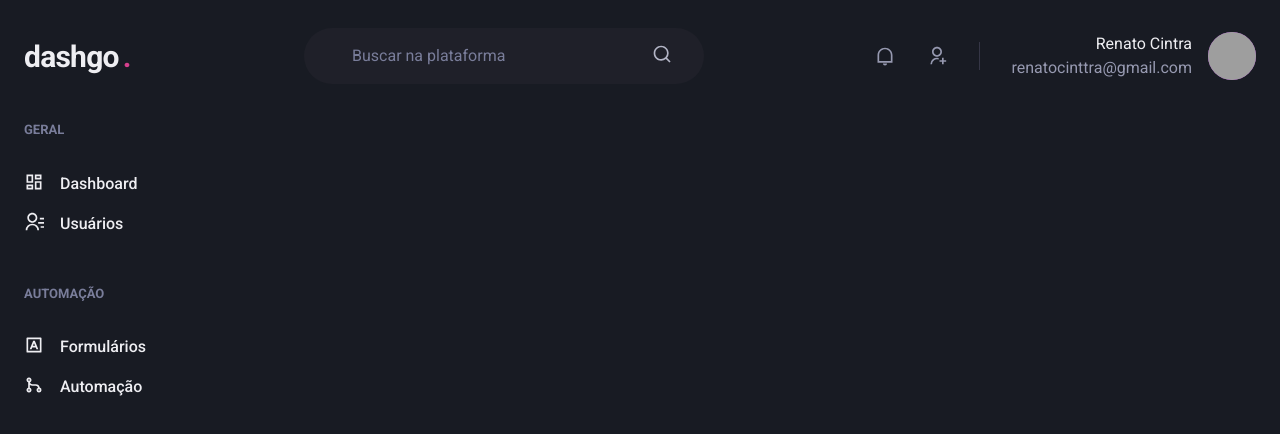
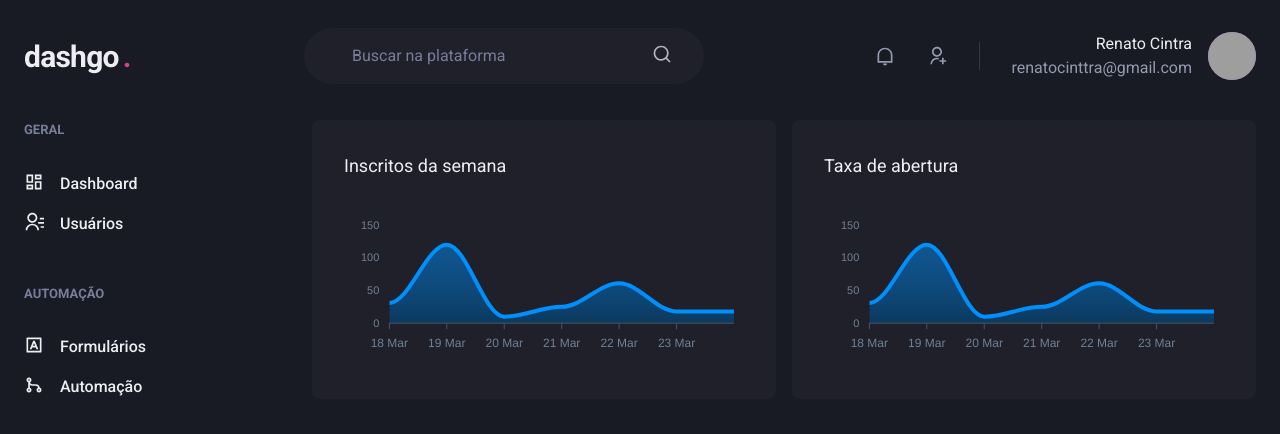
Before and after one commit to renatocinttra/dashgo, a Next.js app: page /dashboard in a window 1280 px wide. Shown: the top 434 px of the page. Built offline with nearby package versions, Linux system fonts and the light colour scheme; grey boxes are pictures that could not be loaded.

Commit message:
Finished component dashboard

```diff
--- a/package.json
+++ b/package.json
@@ -12,9 +12,11 @@
     "@chakra-ui/react": "^1.6.3",
     "@emotion/react": "^11.4.0",
     "@emotion/styled": "^11.3.0",
+    "apexcharts": "^3.26.3",
     "framer-motion": "^4.1.17",
     "next": "10.2.3",
     "react": "17.0.2",
+    "react-apexcharts": "^1.3.9",
     "react-dom": "17.0.2",
     "react-icons": "^4.2.0"
   },
--- a/src/pages/dashboard.tsx
+++ b/src/pages/dashboard.tsx
@@ -1,6 +1,63 @@
-import { Flex } from "@chakra-ui/react";
+import { Box, Flex, SimpleGrid, Text, theme } from "@chakra-ui/react";
+import dynamic from "next/dynamic"
 import { Header } from "../components/Header";
 import { Sidebar } from "../components/Sidebar";
+
+const Chart = dynamic(() => import('react-apexcharts'), {
+    ssr: false,
+})
+
+const options = {
+    chart: {
+        toolbar: {
+            show: false,
+        },
+        zoom: {
+            enabled: false,
+        },
+        foreColor: theme.colors.gray[500],
+    },
+    grid: {
+        show: false,
+    },
+    dataLabels: {
+        enabled: false,
+    },
+    tooltip: {
+        enabled: false
+    },
+    xaxis: {
+        type: 'datetime',
+        axisBorder: {
+            color: theme.colors.gray[600]
+        },
+        axisTicks: {
+            color: theme.colors.gray[600]
+        },
+        categories: [
+            '2021-03-18T00:00:00:00.000Z',
+            '2021-03-19T00:00:00:00.000Z',
+            '2021-03-20T00:00:00:00.000Z',
+            '2021-03-21T00:00:00:00.000Z',
+            '2021-03-22T00:00:00:00.000Z',
+            '2021-03-23T00:00:00:00.000Z',
+            '2021-03-24T00:00:00:00.000Z'
+        ],
+    },
+    fill: {
+        opacity: 0.3,
+        type: 'gradient',
+        gradient: {
+            shade: 'dark',
+            opacityFrom: 0.7,
+            opacityTo: 0.8,
+        },
+    },
+};
+
+const series = [
+    { name: 'serie1', data: [31, 120, 10, 25, 61, 18, 18] }
+]
 
 export default function Dashboard() {
     return (
@@ -9,6 +66,30 @@
 
             <Flex w="100%" my="6" maxWidth={1480} mx="auto" px="6" >
                 <Sidebar />
+
+                <SimpleGrid flex="1" gap="4" minChildWidth="328px" align="flex-start">
+                    <Box
+                        p="8"
+                        bg="gray.800"
+                        borderRadius={8}
+                        pb="4"
+                    >
+                        <Text fontSize="lg" mb="4">Inscritos da semana</Text>
+                        <Chart options={options} series={series} type="area" height={160} />
+                    </Box>
+                    <Box
+                        p="8"
+                        bg="gray.800"
+                        borderRadius={8}
+                        pb="4"
+                    >
+                        <Text fontSize="lg" mb="4">Taxa de abertura</Text>
+                        <Chart options={options} series={series} type="area" height={160} />
+
+                    </Box>
+
+                </SimpleGrid>
+
             </Flex>
         </Flex>
     );
```
Also changed, not shown: 1 other file (tests, documents, lock files or other folders).
